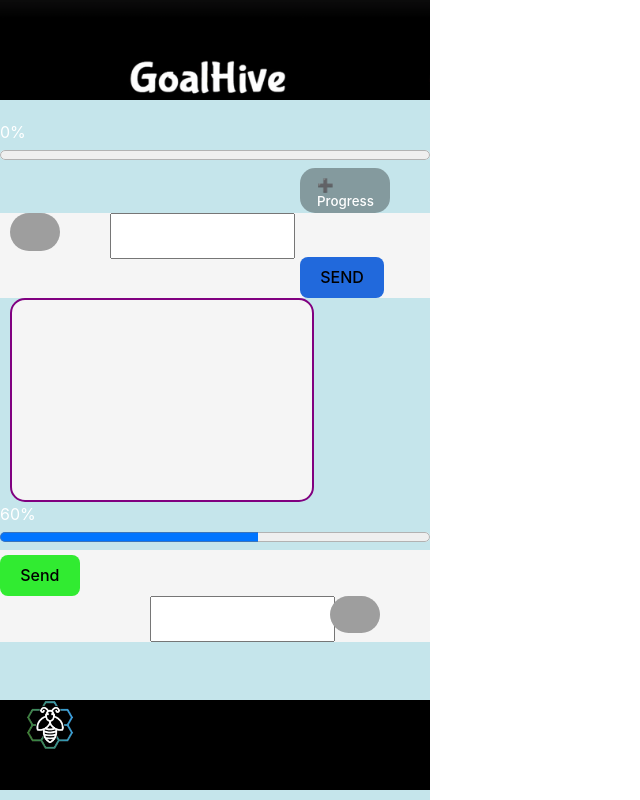
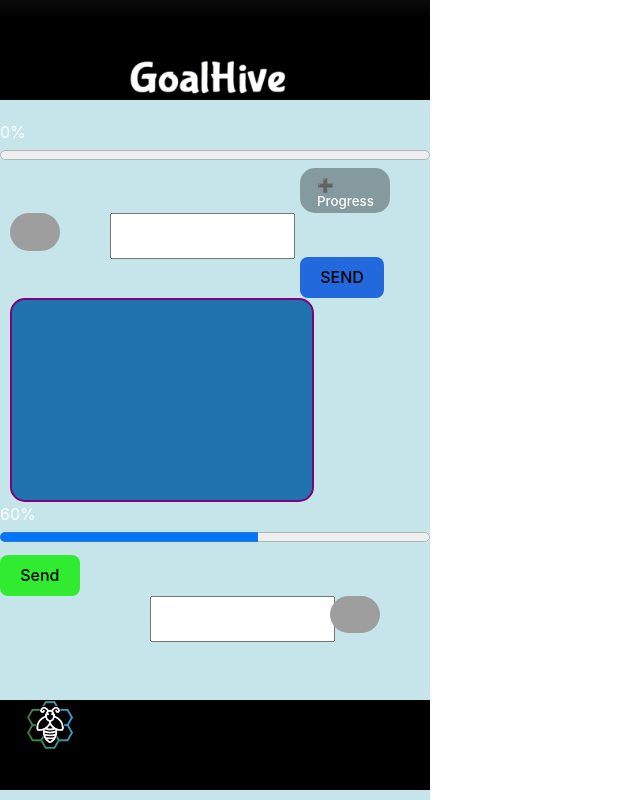
Before and after one commit to ShakaPursuit/Capstone-FrontEnd, a React (Vite) app: page /hivechat in a window 1280 px wide. Shown: the whole page, without its empty margins (0-640 px from the left). Built offline with nearby package versions, Linux system fonts and the light colour scheme; grey boxes are pictures that could not be loaded.

Commit message:
updated hive chat comp,css, sessionStorage

```diff
--- a/src/App.css
+++ b/src/App.css
@@ -295,19 +295,19 @@
   border-radius: 100px;
 }
 
-#user1-goal{
+/* #user1-goal{
   border:2px dotted gray;
   height: 50px;
   margin-bottom: 20px;
   width:385px;
   color: rgb(33, 170, 33);
-  background-color:white;
+  background-color:black;
   border-radius: 15px;
 
 
-}
+} */
 
-#user2-goal{
+/* #user2-goal{
   border:2px dotted gray;
   height: 50px;
   margin-top:10px;
@@ -317,7 +317,7 @@
   border-radius: 15px;
 
 
-}
+} */
 #user1-txt{
   height:40px;
   position: fixed;
@@ -337,7 +337,7 @@
   height: 200px;
   width:300px;
   overflow: auto;
-  background-color: whitesmoke;
+  background-color:rgb(33, 115, 173);
   margin-left: 10px;
   border-radius: 15px;
 }
@@ -389,7 +389,8 @@
 }
 
 .user1-message{color: blue;
-background-color:greenyellow;}
+/* background-color:aliceblue; */
+}
 .user2-message{color:rgb(53, 217, 170)}
 
 #form{background-color:whitesmoke;}
@@ -431,3 +432,6 @@
   color: white;
 }
 /* #progress{background-color: rgb(0, 179, 255);} */
+form#form,form#form-2{
+  background-color: rgba(190, 224, 200, 0.031);
+}
```
